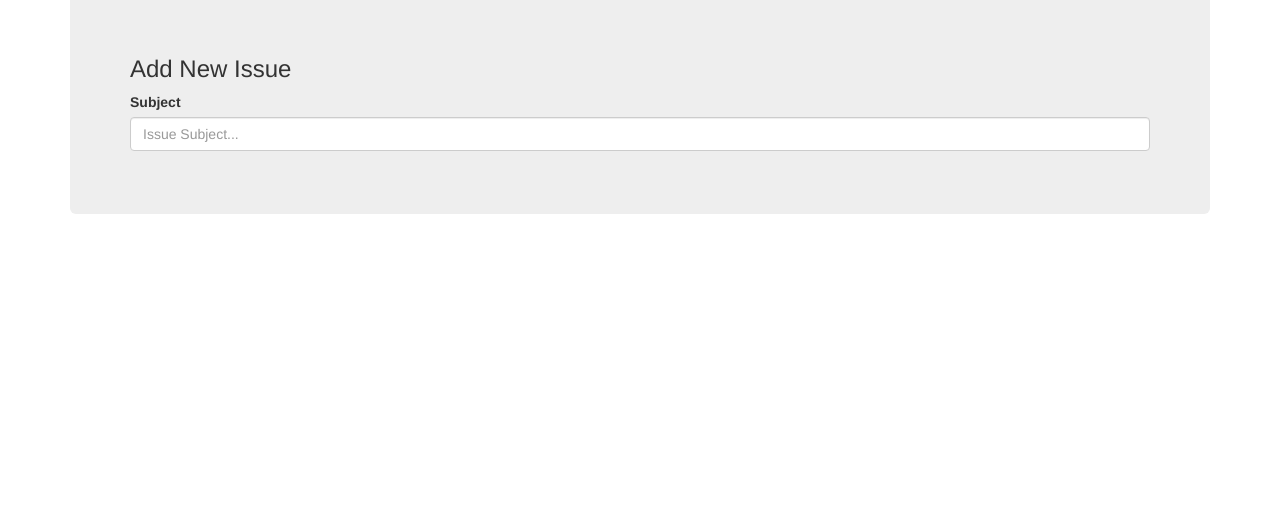
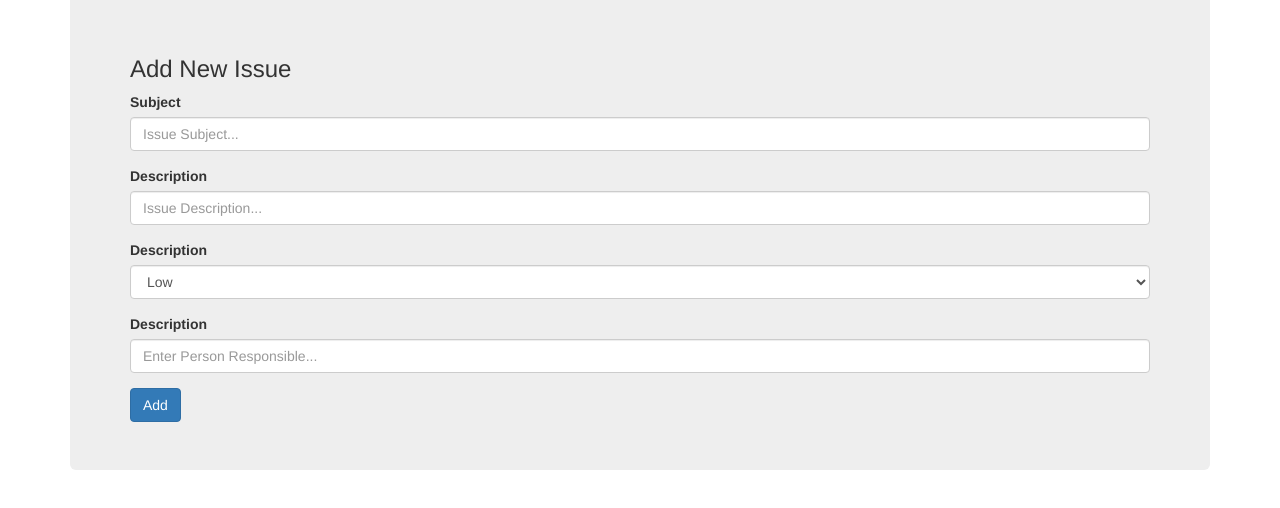
Before and after one commit to DevPuddle/ticker_tracker, a plain HTML site: page index.html in a window 1280 px wide. Shown: the part 82-590 px from the top of the page. Drawn offline with nearby package versions, Linux system fonts and the light colour scheme.

Commit message:
add more options in form also a button

```diff
--- a/index.html
+++ b/index.html
@@ -18,6 +18,25 @@
                     <input type="text" class="form-control"
                     id="issueSubjInput" placeholder="Issue Subject...">
                 </div>
+                <div class="form-group">
+                    <label for="issueDescInput">Description</label>
+                    <input type="text" class="form-control"
+                    id="issueDescInput" placeholder="Issue Description...">
+                </div>
+                <div class="form-group">
+                    <label for="issueDescInput">Description</label>
+                    <select class="form-control" id="issueSeverityInput">
+                        <option value="low">Low</option>
+                        <option value="Medium">Medium</option>
+                        <option value="High">High</option>
+                    </select>
+                </div>
+                <div class="form-group">
+                    <label for="issueAssignedInput">Description</label>
+                    <input type="text" class="form-control"
+                    id="issueAssignedInput" placeholder="Enter Person Responsible...">
+                </div>
+                <button type="submit" class="btn btn-primary">Add</button>
             </form>
         </section>
     </section>
```
